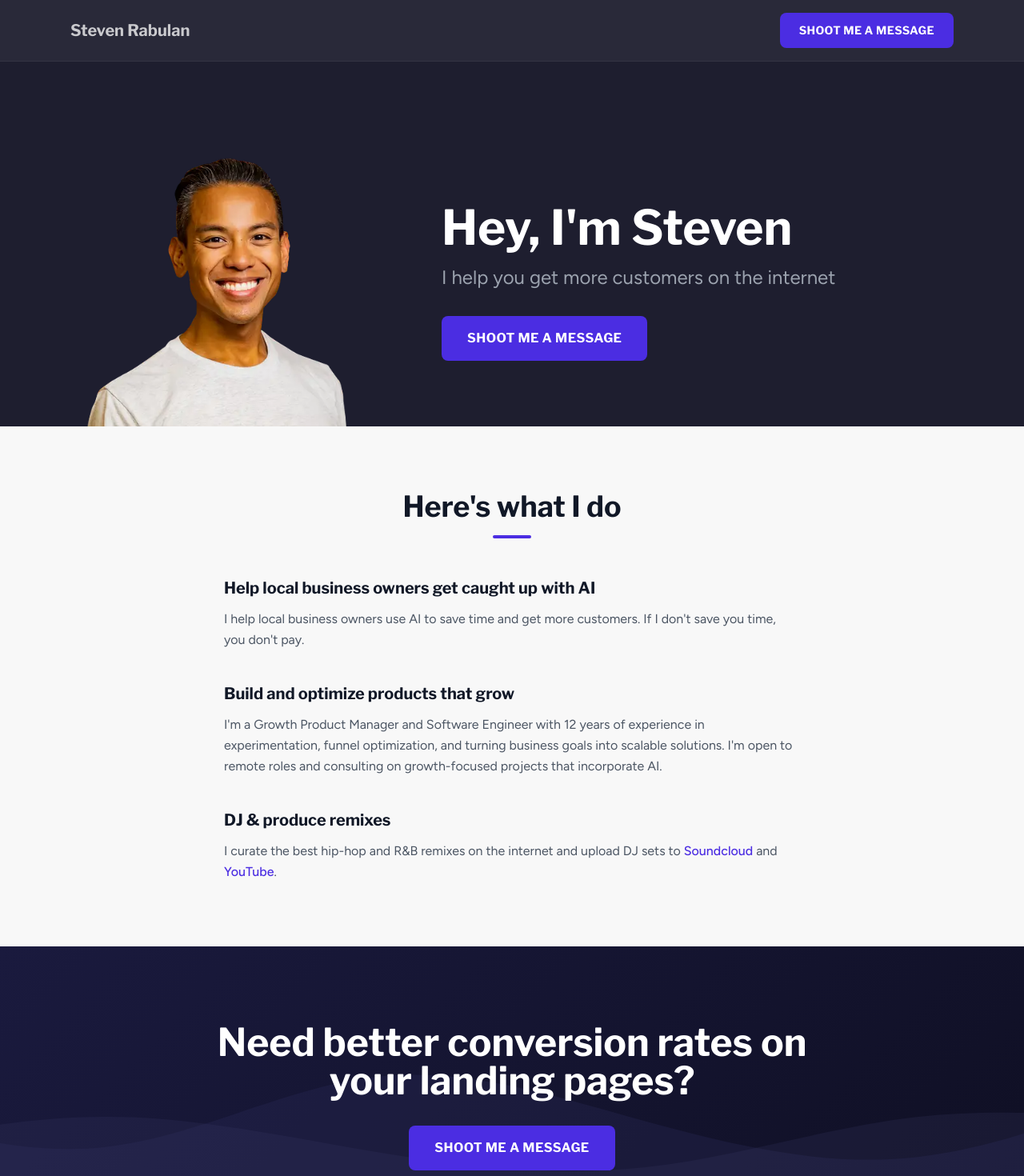
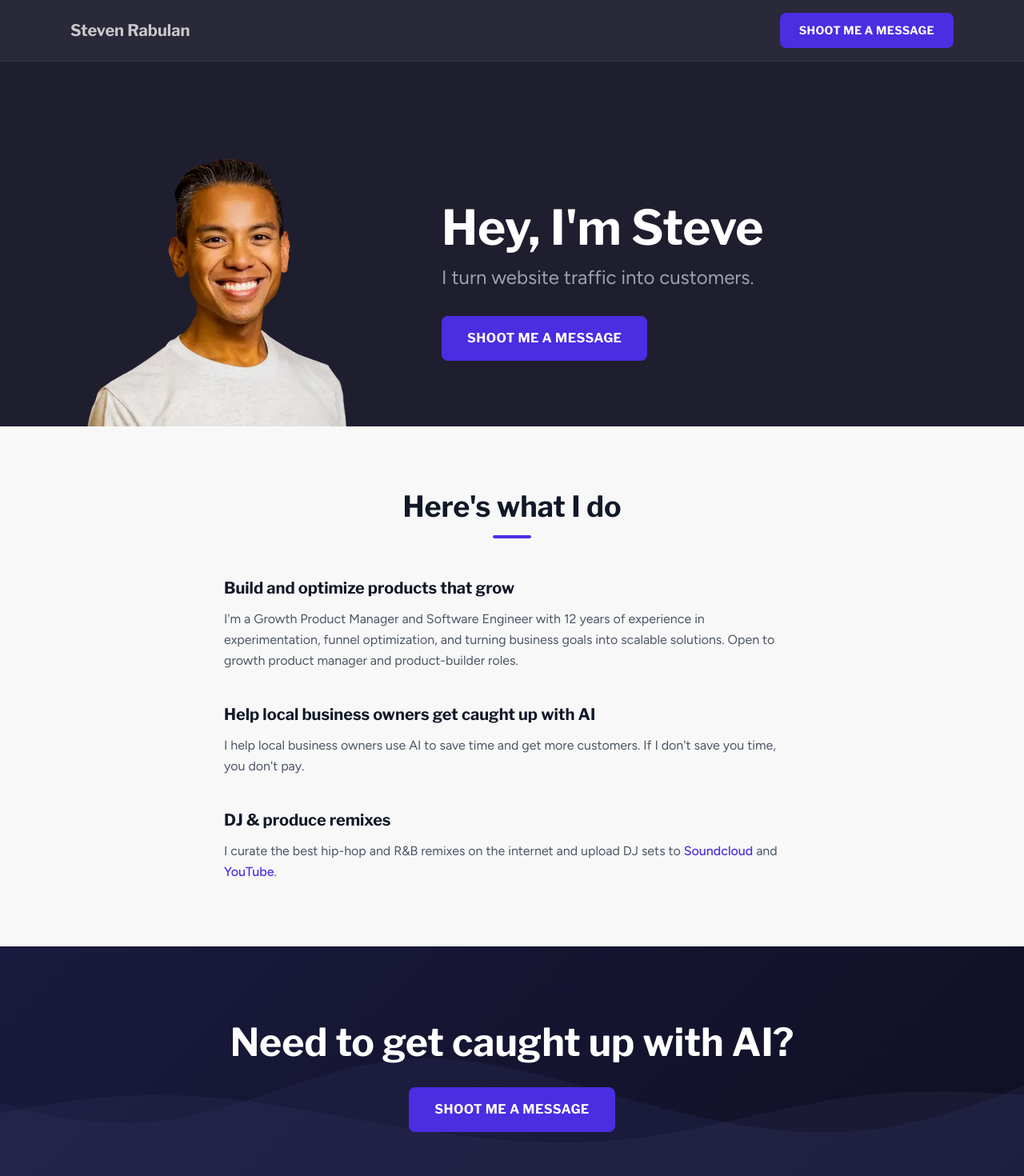
Before and after one commit to stevenrabulan/stevenrabulan, a Next.js app: page / in a window 1280 px wide. Shown: the top 1470 px of the page at 80% size. Built offline with nearby package versions, Linux system fonts and the light colour scheme.

Commit message:
refactor: consolidate redirect pages into a dynamic route and update professional branding and services

```diff
--- /dev/null
+++ b/app/[slug]/page.tsx
@@ -0,0 +1,28 @@
+import { notFound } from 'next/navigation';
+import { redirects } from '@/lib/redirects';
+import ClientRedirect from '@/components/ClientRedirect';
+
+export function generateStaticParams() {
+  return Object.keys(redirects).map((slug) => ({
+    slug,
+  }));
+}
+
+export default function RedirectPage({ params }: { params: { slug: string } }) {
+  const target = redirects[params.slug];
+
+  if (!target) {
+    notFound();
+  }
+
+  // Format a nice fallback text based on the slug
+  const fallbackText = `Redirecting to ${params.slug.charAt(0).toUpperCase() + params.slug.slice(1)}...`;
+
+  return (
+    <>
+      {/* We add a meta refresh for browsers that disable JS, though useEffect is primarily relied on */}
+      <meta httpEquiv="refresh" content={`0; url=${target}`} />
+      <ClientRedirect target={target} fallbackText={fallbackText} />
+    </>
+  );
+}
--- a/app/instagram/page.tsx
+++ /dev/null
@@ -1,15 +0,0 @@
-'use client';
-
-import { useEffect } from 'react';
-
-export default function InstagramRedirect() {
-  useEffect(() => {
-    window.location.href = 'https://instagram.com/djsteeeve';
-  }, []);
-
-  return (
-    <div className="min-h-screen bg-dark flex items-center justify-center">
-      <p className="text-white">Redirecting to Instagram...</p>
-    </div>
-  );
-}
--- a/app/layout.tsx
+++ b/app/layout.tsx
@@ -1,25 +1,21 @@
-import type { Metadata } from 'next';
-import './globals.css';
+import type { Metadata } from "next";
+import "./globals.css";
 
 export const metadata: Metadata = {
-  title: 'Steven Rabulan - Frontend Engineer',
-  description: 'I help you get more customers on the internet. Growth Engineer with 12 years of experience in experimentation, funnel optimization, and turning business goals into scalable solutions.',
-  keywords: ['frontend engineer', 'growth engineer', 'web developer', 'React', 'Next.js'],
-  authors: [{ name: 'Steven Rabulan' }],
+  title: "Steven Rabulan - Growth Product Builder",
+  description: "I turn website traffic into customers. Growth Product Builder with 12 years of experience in experimentation, funnel optimization, and turning business goals into scalable solutions.",
+  keywords: ["growth product builder", "growth product manager", "growth software engineer"],
+  authors: [{ name: "Steven Rabulan" }],
   openGraph: {
-    title: 'Steven Rabulan - Frontend Engineer',
-    description: 'I help you get more customers on the internet.',
-    url: 'https://stevenrabulan.com',
-    siteName: 'Steven Rabulan',
-    type: 'website',
+    title: "Steven Rabulan - Growth Product Builder",
+    description: "I turn website traffic into customers.",
+    url: "https://stevenrabulan.com",
+    siteName: "Steven Rabulan",
+    type: "website",
   },
 };
 
-export default function RootLayout({
-  children,
-}: {
-  children: React.ReactNode;
-}) {
+export default function RootLayout({ children }: { children: React.ReactNode }) {
   return (
     <html lang="en">
       <body className="antialiased">{children}</body>
--- a/app/linkedin/page.tsx
+++ /dev/null
@@ -1,15 +0,0 @@
-'use client';
-
-import { useEffect } from 'react';
-
-export default function LinkedInRedirect() {
-  useEffect(() => {
-    window.location.href = 'https://linkedin.com/in/stevenrabulan';
-  }, []);
-
-  return (
-    <div className="min-h-screen bg-dark flex items-center justify-center">
-      <p className="text-white">Redirecting to LinkedIn...</p>
-    </div>
-  );
-}
--- a/app/soundcloud/page.tsx
+++ /dev/null
@@ -1,15 +0,0 @@
-'use client';
-
-import { useEffect } from 'react';
-
-export default function SoundcloudRedirect() {
-  useEffect(() => {
-    window.location.href = 'https://soundcloud.com/djsteeeve';
-  }, []);
-
-  return (
-    <div className="min-h-screen bg-dark flex items-center justify-center">
-      <p className="text-white">Redirecting to Soundcloud...</p>
-    </div>
-  );
-}
--- a/app/youtube/page.tsx
+++ /dev/null
@@ -1,15 +0,0 @@
-'use client';
-
-import { useEffect } from 'react';
-
-export default function YouTubeRedirect() {
-  useEffect(() => {
-    window.location.href = 'https://youtube.com/@djsteeeve';
-  }, []);
-
-  return (
-    <div className="min-h-screen bg-dark flex items-center justify-center">
-      <p className="text-white">Redirecting to YouTube...</p>
-    </div>
-  );
-}
--- a/components/CTABanner.tsx
+++ b/components/CTABanner.tsx
@@ -2,13 +2,8 @@ export default function CTABanner() {
   return (
     <section className="wave-bg py-24 relative">
       <div className="max-w-4xl mx-auto px-6 text-center relative z-10">
-        <h2 className="text-3xl md:text-4xl lg:text-5xl font-bold text-white mb-8">
-          Need better conversion rates on your landing pages?
-        </h2>
-        <a
-          href="mailto:steven.rabulan@gmail.com"
-          className="inline-block bg-primary hover:bg-primary-hover text-white font-bold px-8 py-4 rounded-lg transition-colors uppercase tracking-wide font-heading"
-        >
+        <h2 className="text-3xl md:text-4xl lg:text-5xl font-bold text-white mb-8">Need to get caught up with AI?</h2>
+        <a href="mailto:steven.rabulan@gmail.com" className="inline-block bg-primary hover:bg-primary-hover text-white font-bold px-8 py-4 rounded-lg transition-colors uppercase tracking-wide font-heading">
           Shoot Me a Message
         </a>
       </div>
--- /dev/null
+++ b/components/ClientRedirect.tsx
@@ -0,0 +1,15 @@
+'use client';
+
+import { useEffect } from 'react';
+
+export default function ClientRedirect({ target, fallbackText }: { target: string, fallbackText: string }) {
+  useEffect(() => {
+    window.location.href = target;
+  }, [target]);
+
+  return (
+    <div className="min-h-screen bg-dark flex items-center justify-center">
+      <p className="text-white">{fallbackText}</p>
+    </div>
+  );
+}
--- a/components/Hero.tsx
+++ b/components/Hero.tsx
@@ -14,8 +14,8 @@ export default function Hero() {
 
           {/* Text Content */}
           <div className="text-center md:text-left">
-            <h1 className="text-4xl md:text-5xl lg:text-6xl font-bold text-white mb-4">Hey, I&#39;m Steven</h1>
-            <p className="text-xl md:text-2xl text-gray-400 mb-8 max-w-lg">I help you get more customers on the internet</p>
+            <h1 className="text-4xl md:text-5xl lg:text-6xl font-bold text-white mb-4">Hey, I&#39;m Steve</h1>
+            <p className="text-xl md:text-2xl text-gray-400 mb-8 max-w-lg">I turn website traffic into customers.</p>
             <a href="mailto:steven.rabulan@gmail.com" className="inline-block bg-primary hover:bg-primary-hover text-white font-bold px-8 py-4 rounded-lg transition-colors uppercase tracking-wide font-heading">
               Shoot Me a Message
             </a>
--- a/components/WhatIDo.tsx
+++ b/components/WhatIDo.tsx
@@ -2,13 +2,12 @@ import Link from "next/link";
 
 const services = [
   {
+    title: "Build and optimize products that grow",
+    description: "I'm a Growth Product Manager and Software Engineer with 12 years of experience in experimentation, funnel optimization, and turning business goals into scalable solutions. Open to growth product manager and product-builder roles.",
+  },
+  {
     title: "Help local business owners get caught up with AI",
     description: "I help local business owners use AI to save time and get more customers. If I don't save you time, you don't pay.",
-  },
-  {
-    title: "Build and optimize products that grow",
-    description:
-      "I'm a Growth Product Manager and Software Engineer with 12 years of experience in experimentation, funnel optimization, and turning business goals into scalable solutions. I'm open to remote roles and consulting on growth-focused projects that incorporate AI.",
   },
   {
     title: "DJ & produce remixes",
--- /dev/null
+++ b/lib/redirects.ts
@@ -0,0 +1,9 @@
+export const redirects: Record<string, string> = {
+  youtube: 'https://youtube.com/@djsteeeve',
+  linkedin: 'https://linkedin.com/in/stevenrabulan',
+  instagram: 'https://instagram.com/djsteeeve',
+  soundcloud: 'https://soundcloud.com/djsteeeve',
+  meet: 'https://calendar.notion.so/meet/stevenrabulan/o1dj44vb7',
+  // Add new forwarded URLs here, e.g.
+  // macbook: 'https://amazon.com/your-affiliate-link'
+};
```
